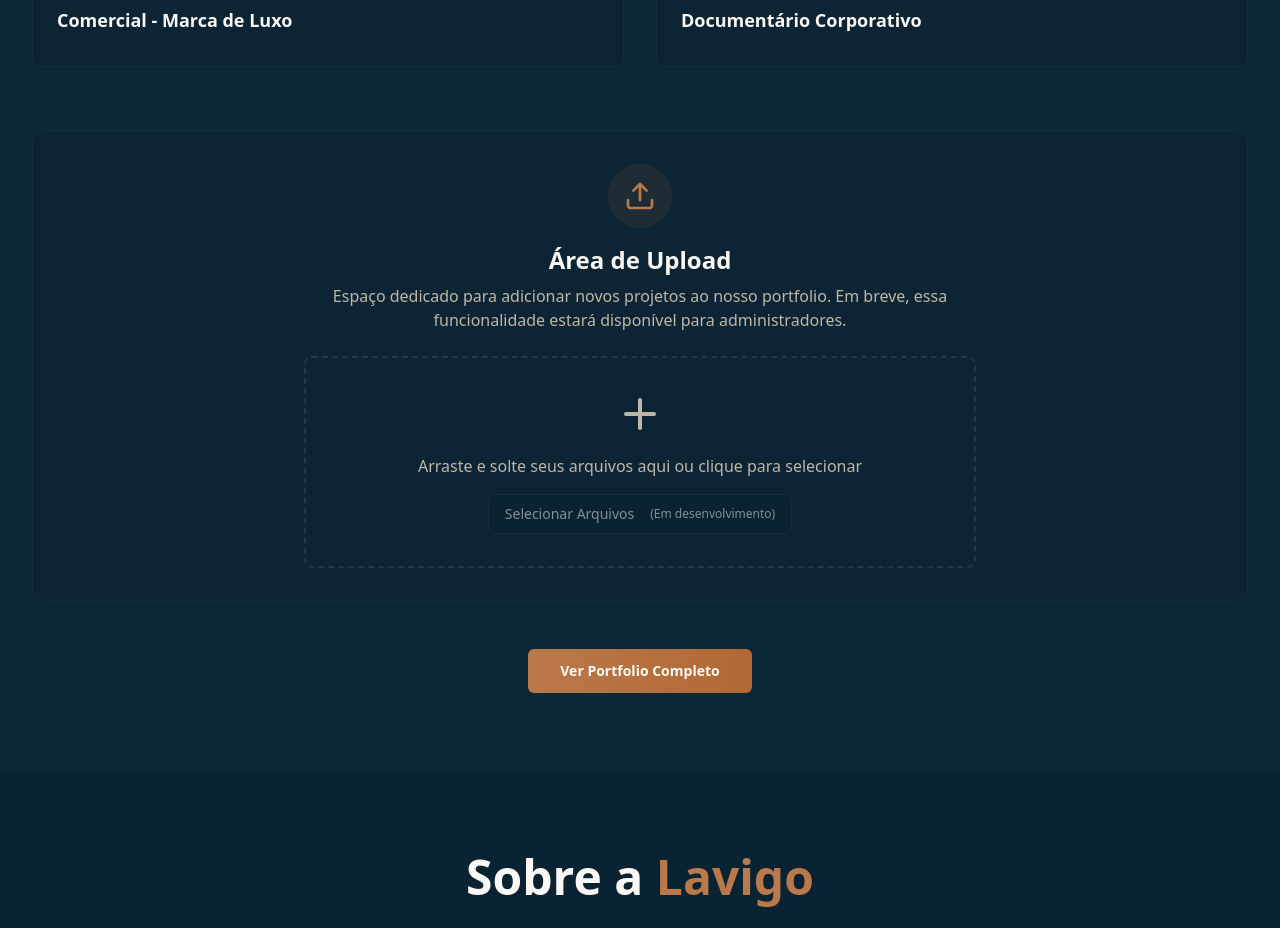
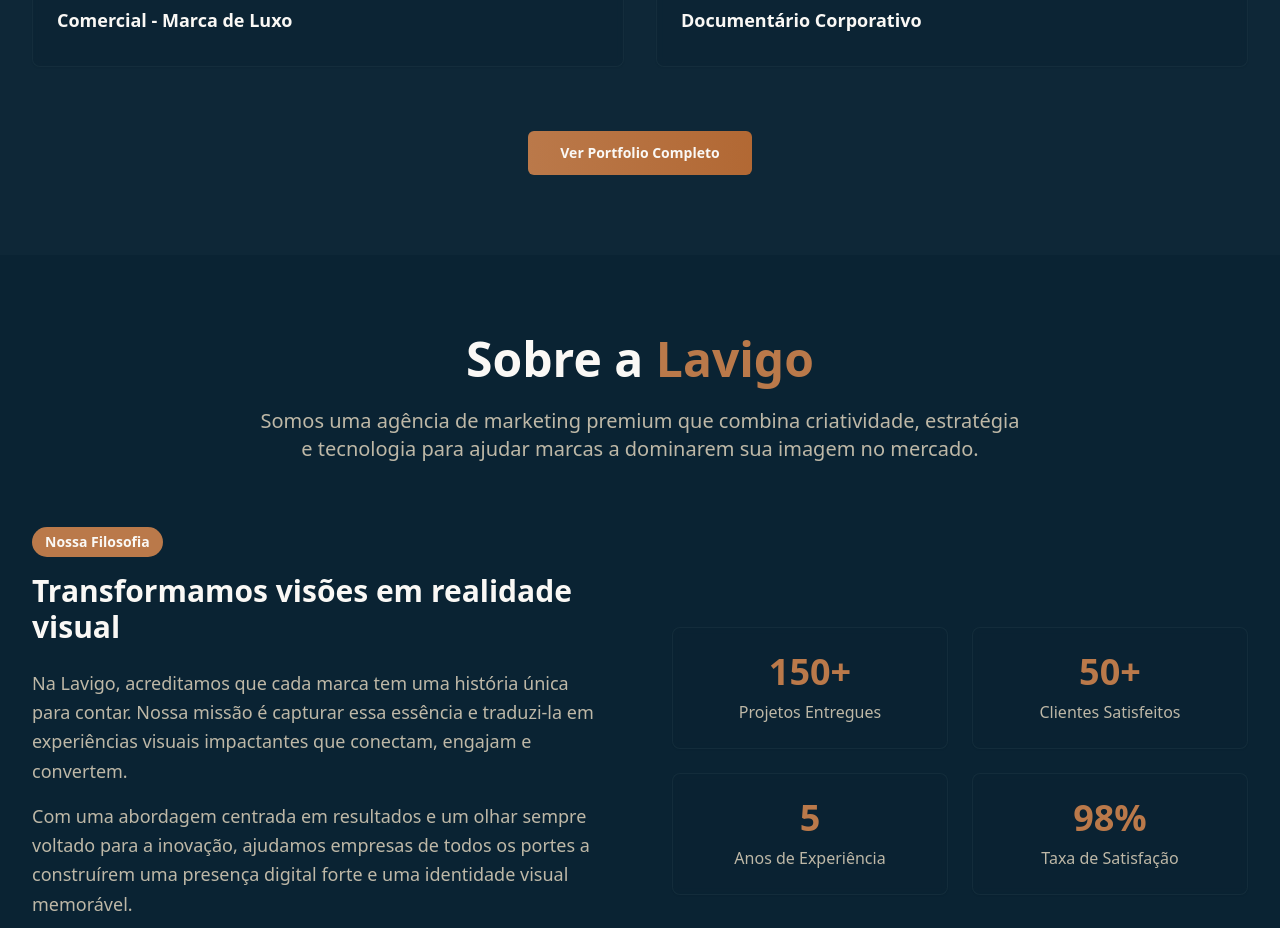
Before and after one commit to Tsuiya/lavigo-image-mastery-site, a React (Vite) app: page / in a window 1280 px wide. Shown: the part 3503-4431 px from the top of the page. Built offline with nearby package versions, Linux system fonts and the light colour scheme.

Commit message:
Remove upload area and update logo
Remove the upload area from the home page and make the logo background transparent.

```diff
--- a/src/components/Portfolio.tsx
+++ b/src/components/Portfolio.tsx
@@ -1,7 +1,7 @@
 import { Card, CardContent } from "@/components/ui/card";
 import { Button } from "@/components/ui/button";
 import { Badge } from "@/components/ui/badge";
-import { Play, Upload, Plus } from "lucide-react";
+import { Play } from "lucide-react";
 
 const Portfolio = () => {
   // Placeholder videos - será substituído por uploads reais
@@ -105,34 +105,6 @@ const Portfolio = () => {
           ))}
         </div>
 
-        {/* Upload Section for Admin */}
-        <div className="bg-card/50 border border-border/50 rounded-xl p-8 text-center backdrop-blur-sm">
-          <div className="max-w-2xl mx-auto">
-            <div className="mb-6">
-              <div className="w-16 h-16 bg-secondary/10 rounded-full flex items-center justify-center mx-auto mb-4">
-                <Upload className="h-8 w-8 text-secondary" />
-              </div>
-              <h3 className="text-2xl font-bold text-foreground mb-2">
-                Área de Upload
-              </h3>
-              <p className="text-muted-foreground">
-                Espaço dedicado para adicionar novos projetos ao nosso portfolio.
-                Em breve, essa funcionalidade estará disponível para administradores.
-              </p>
-            </div>
-
-            <div className="border-2 border-dashed border-border rounded-lg p-8 hover:border-secondary/50 transition-colors duration-300">
-              <Plus className="h-12 w-12 text-muted-foreground mx-auto mb-4" />
-              <p className="text-muted-foreground mb-4">
-                Arraste e solte seus arquivos aqui ou clique para selecionar
-              </p>
-              <Button variant="outline" disabled>
-                Selecionar Arquivos
-                <span className="ml-2 text-xs">(Em desenvolvimento)</span>
-              </Button>
-            </div>
-          </div>
-        </div>
 
         {/* View More */}
         <div className="text-center mt-12">
```
Also changed, not shown: public/lovable-uploads/151b0137-d55d-4658-988b-c7e50a877d13.png.
